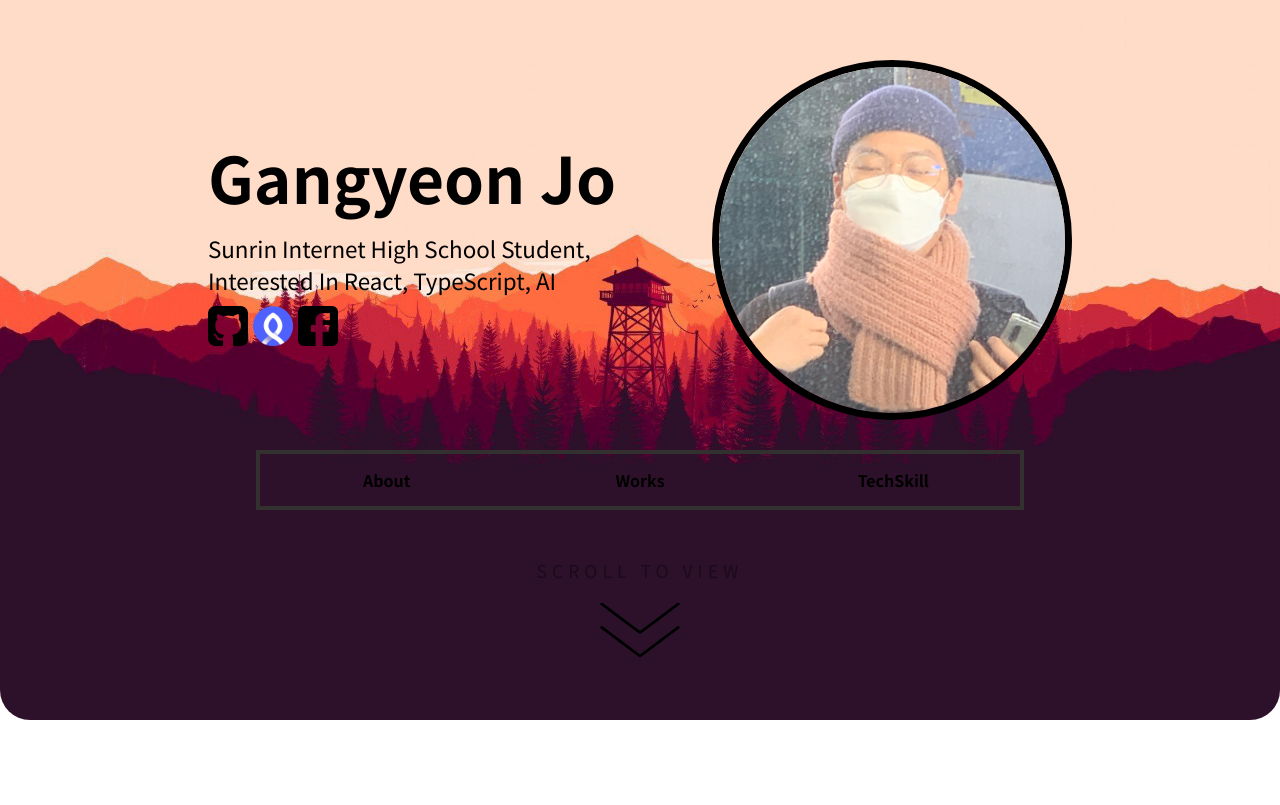
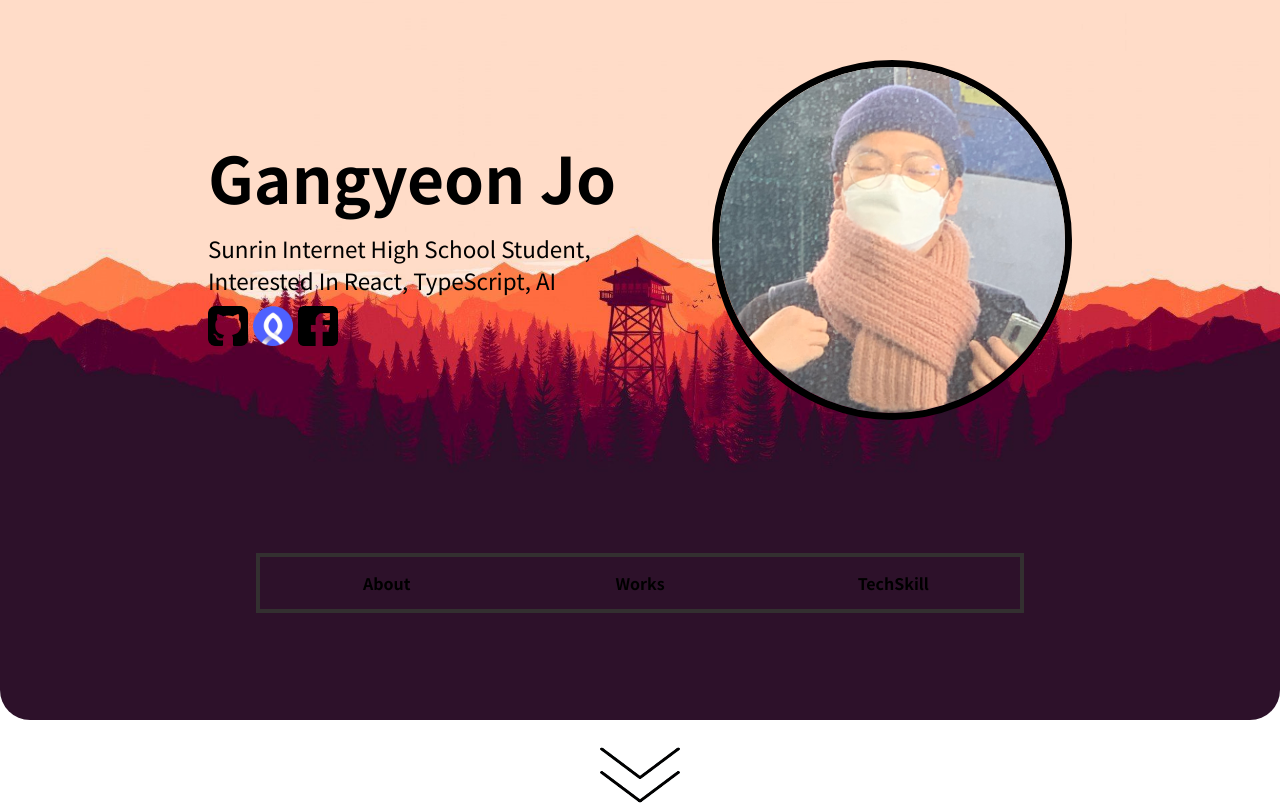
Before and after one commit to GangbacOl/portfolio-page, a Next.js app: page / in a window 1280 px wide. Shown: the top 805 px of the page. Built offline with nearby package versions, Linux system fonts and the light colour scheme.

Commit message:
Update: delete Message element

```diff
--- a/components/MainBottom.js
+++ b/components/MainBottom.js
@@ -4,7 +4,6 @@ import Image from 'next/image';
 export default function MainBottom() {
     return (
         <Container>
-            <Message>SCROLL TO VIEW</Message>
             <DownArrowWrap>
                 <DownArrowImage src="/images/down.png" alt="down" width={80} height={60} />
             </DownArrowWrap>
@@ -17,12 +16,7 @@ const Container = styled.div`
     flex-direction: column;
     justify-content: center;
     align-items: center;
-    margin-bottom: 60px;
-`;
-const Message = styled.p`
-    letter-spacing: 5px;
-    font-size: 1.1rem;
-    color: rgba(0, 0, 0, 0.4);
+    margin-bottom: -90px;
 `;
 const DownArrowWrap = styled.div``;
 const DownArrowImage = styled(Image)``;
```
